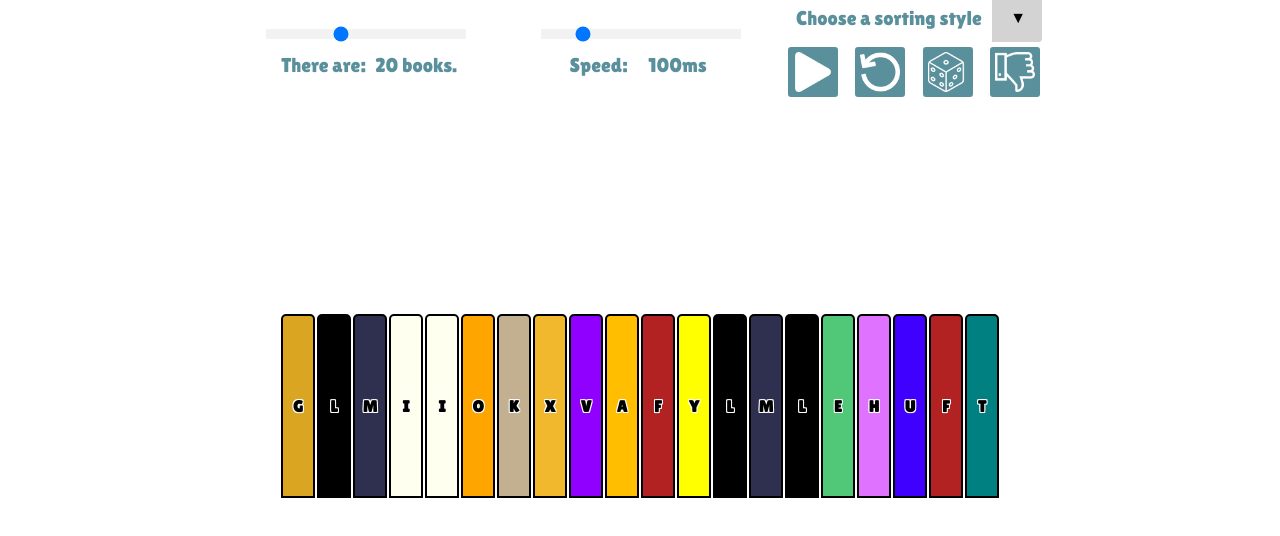
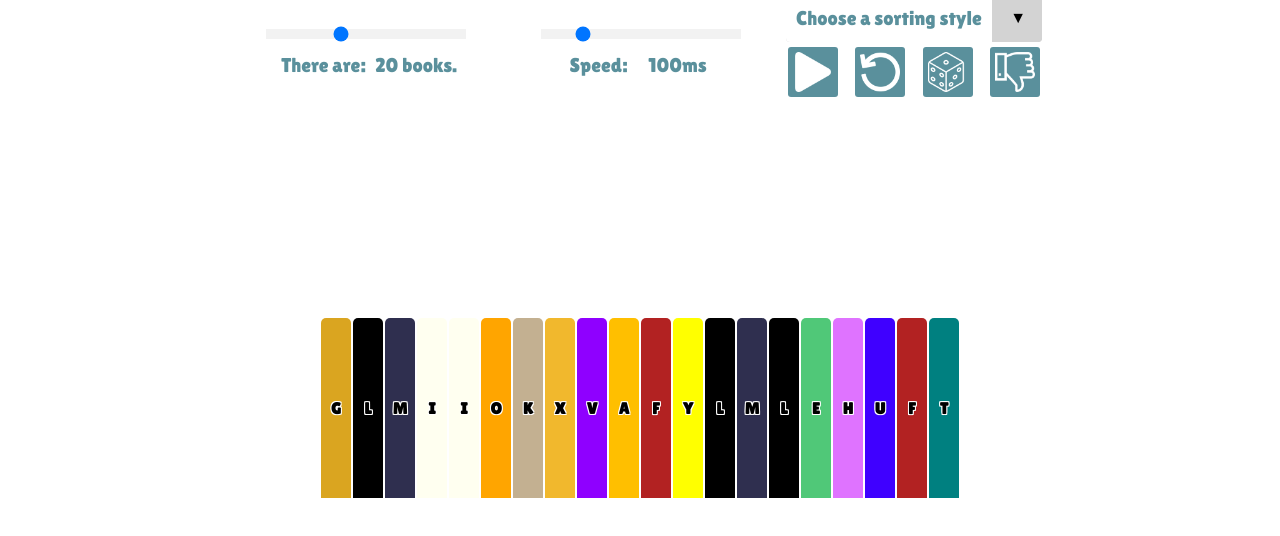
Before and after one commit to tpSpace/Algorithms-Visualizer, a website with bundled scripts: page index.html in a window 1280 px wide. Shown: the part 96-632 px from the top of the page. Built offline with nearby package versions, Linux system fonts and the light colour scheme.

Commit message:
Samll css adjust

```diff
--- a/style/canvas.css
+++ b/style/canvas.css
@@ -1,15 +1,19 @@
 .book {
   width: 30px;
   height: 90%;
-  border: 2px solid black;
+
   border-radius: 5px 5px 0px 0px;
   margin: 1px;
+
   display: flex;
+  flex-direction: column;
   justify-content: center;
   align-items: center;
+
   font-size: 16px;
   font-weight: bold;
   text-shadow: -1px -1px 0 white, 1px -1px 0 white, -1px 1px 0 white, 1px 1px 0 white;
+
 }
 
 .canvas{
```
